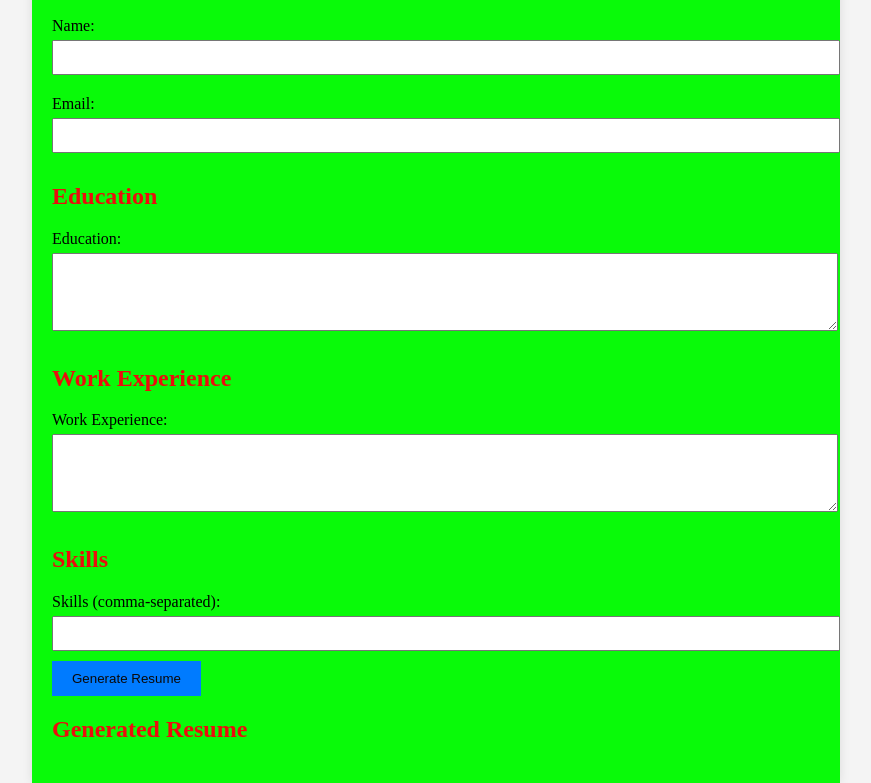
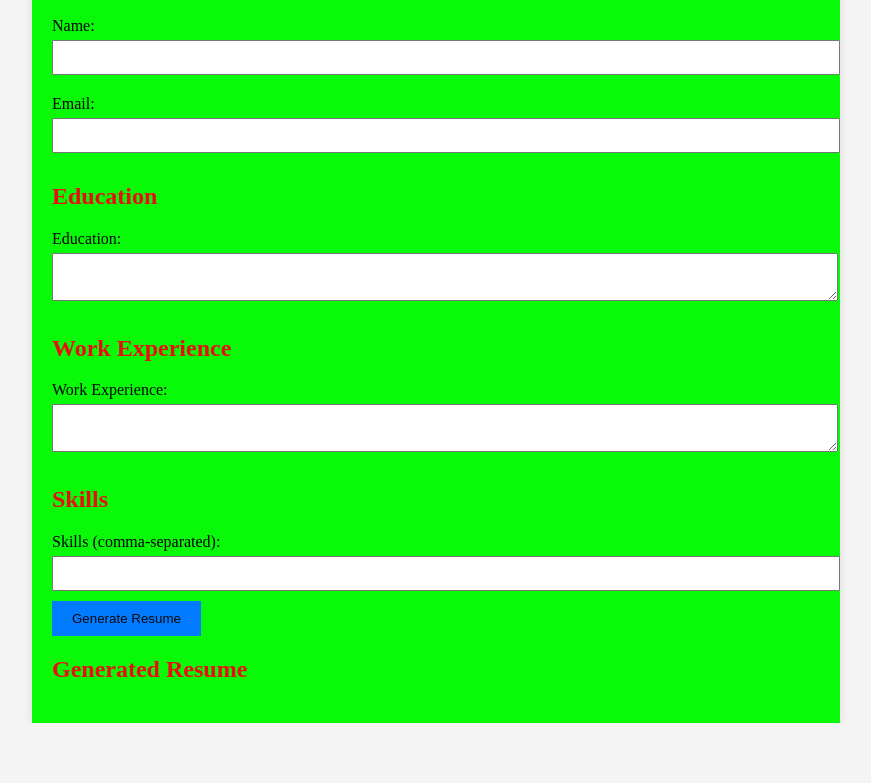
Before and after one commit to Muhammad-Aashib/Editable-Dynamic-Resume, a plain HTML site: page index.html in a window 1280 px wide. Shown: the part 130-913 px from the top of the page, without its empty margins (204-1075 px from the left). After the commit the page ends 853 px from the top, so only its background shows below. Drawn offline with Linux system fonts and the light colour scheme.

Commit message:
Add files via upload

```diff
--- a/index.html
+++ b/index.html
@@ -20,11 +20,11 @@
 
             <h2>Education</h2>
             <label for="education">Education:</label>
-            <textarea id="education" name="education" rows="4" required></textarea><br>
+            <textarea id="education" name="education" rows="2" required></textarea><br>
 
             <h2>Work Experience</h2>
             <label for="work-experience">Work Experience:</label>
-            <textarea id="work-experience" name="work-experience" rows="4" required></textarea><br>
+            <textarea id="work-experience" name="work-experience" rows="2" required></textarea><br>
 
             <h2>Skills</h2>
             <label for="skills">Skills (comma-separated):</label>
```
